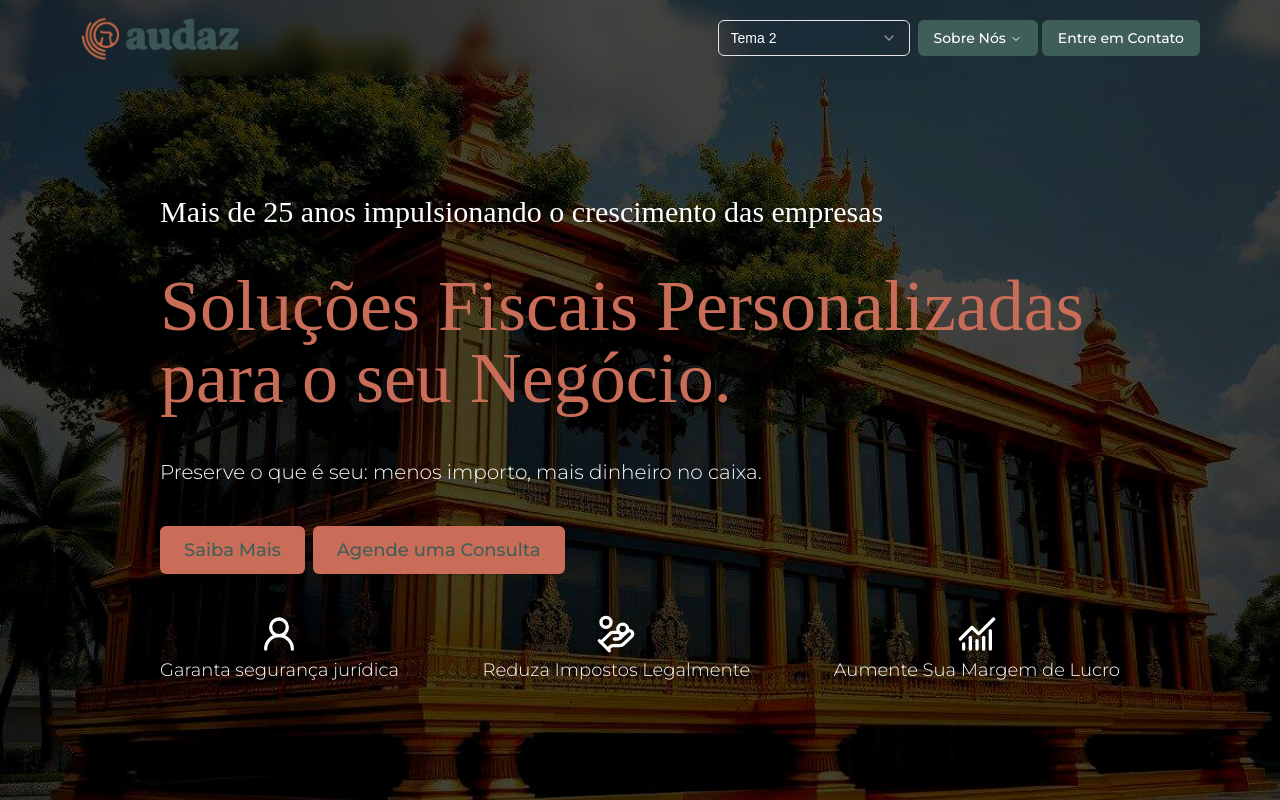
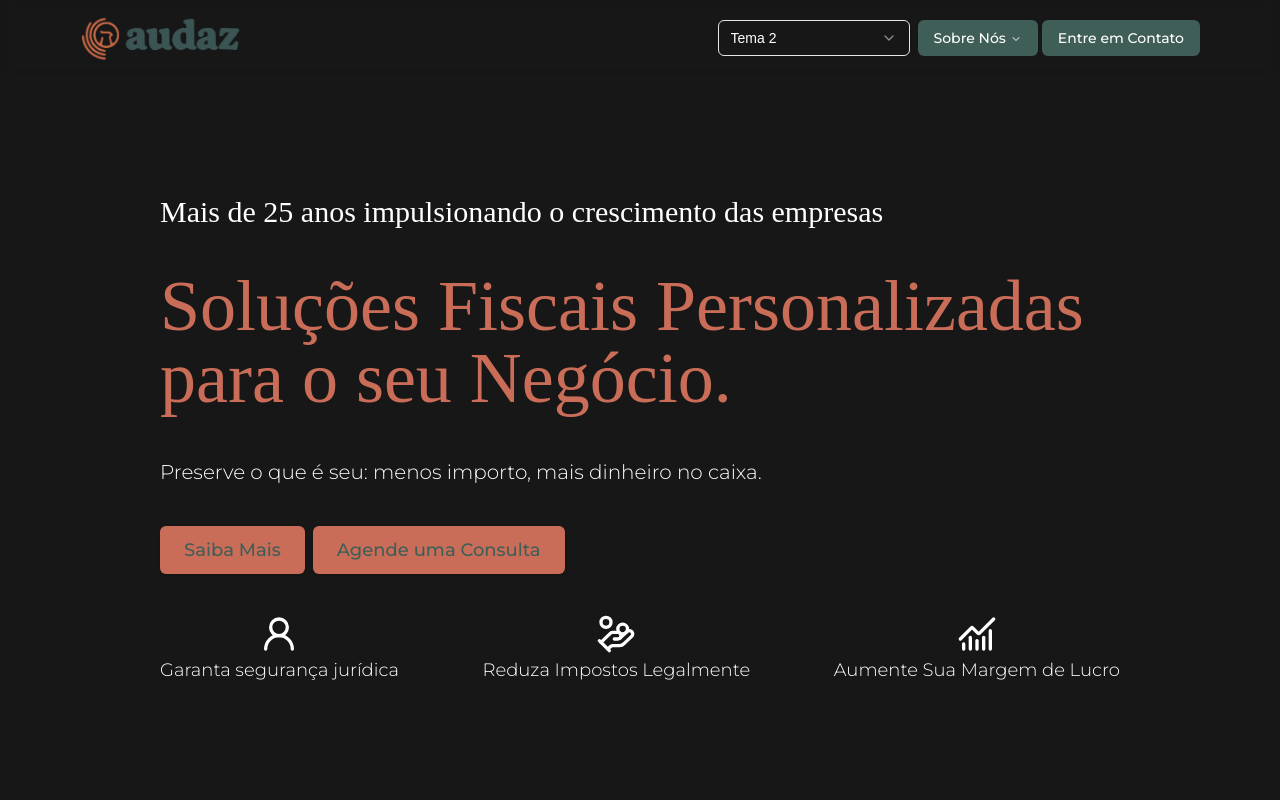
Before and after one commit to Garamogui/audaz-site, a Next.js app: page / in a window 1280 px wide. Shown: the top 800 px of the page. Built offline with nearby package versions, Linux system fonts and the light colour scheme.

Commit message:
fix color variables on services

```diff
--- a/src/app/landing-page/Presentation.tsx
+++ b/src/app/landing-page/Presentation.tsx
@@ -4,19 +4,20 @@ import Link from "next/link";
 
 export const Presentation = () => {
  return (
-  <main className="flex flex-col justify-between p-10 px-40 pt-10  bg-secondary-foreground  bg-[url('/bg-hero-section.jpg')] bg-cover  ">
+  <main className="flex flex-col justify-between p-10 px-40 pt-10  bg-secondary-foreground
+   bg-cover  ">
    <div className="flex h-screen flex-col items-start justify-center gap-10">
     <h2 className="text-3xl text-white ">Mais de 25 anos impulsionando o crescimento das empresas</h2>
     <h1 className="text-7xl  pb-1 "> Soluções  Fiscais Personalizadas para o seu Negócio.</h1>
     <p className="text-xl text-foreground">Preserve o que é seu: menos importo, mais dinheiro no caixa.</p>
     <div className="flex gap-2 ">
 
-     <Link href="/about"><Button  className="p-6 text-lg text-background ">Saiba Mais</Button></Link>
+     <Link href="/about"><Button className="p-6 text-lg text-background ">Saiba Mais</Button></Link>
      <a
       href="https://wa.me/5511977508117?text=Quero%20marcar%20uma%20consulta!"
       className=""
      >
-      <Button  className="p-6 text-lg text-background ">Agende uma Consulta</Button></a>
+      <Button className="p-6 text-lg text-background ">Agende uma Consulta</Button></a>
     </div>
     <div className="flex justify-between w-full">
      <div className=" flex flex-col items-center justify-center">
--- a/src/app/landing-page/Services/ServiceCard.tsx
+++ b/src/app/landing-page/Services/ServiceCard.tsx
@@ -15,7 +15,7 @@ export const ServiceCard = ({ title, items, url, index }: ServiceCardProps) => {
   <div className="flex justify-start items-center w-full -mt-10">
 
    <div
-    className="w-28 h-80 bg-background text-white font-bold text-xl flex items-center justify-center"
+    className="w-28 h-80 bg-background text-foreground font-bold text-xl flex items-center justify-center"
     style={{
      clipPath: 'polygon(100% 75%, 50% 100%, 0% 75%, 0% 0%, 50% 25%, 100% 0%)',
     }}
```
